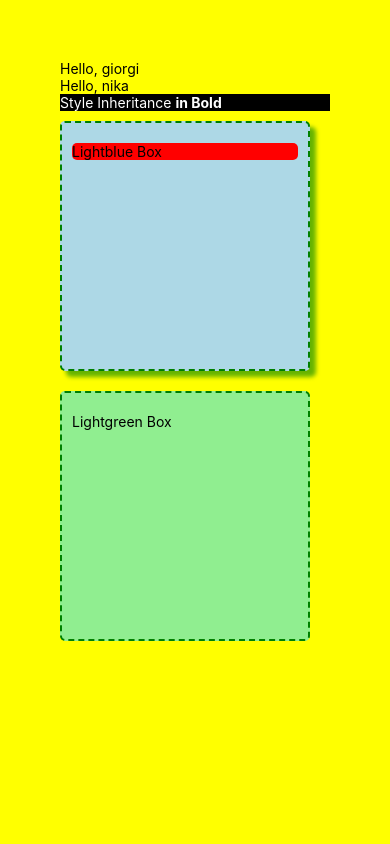
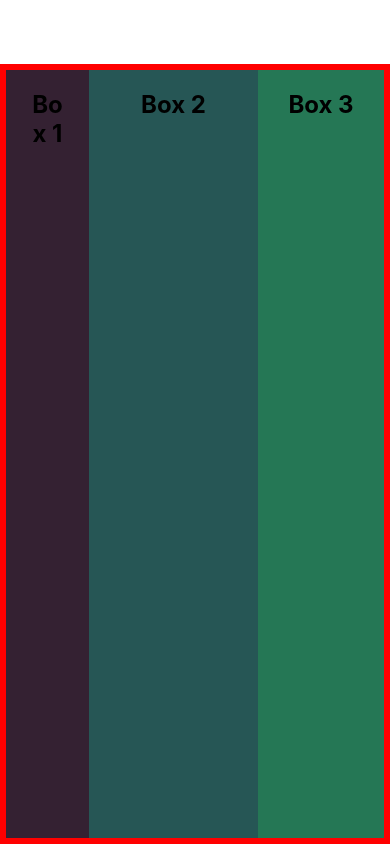
Before and after one commit to BERUASHVILIG/ReactNative, a React Native app: screen / in a window 390 px wide. Built offline with nearby package versions, Linux system fonts and the light colour scheme.

Commit message:
understand how flex work on View component and other layout styles

```diff
--- a/App.js
+++ b/App.js
@@ -1,76 +1,26 @@
-import { View, StyleSheet, Text } from "react-native";
-import Greet from "./components/Greet";
+import { View, StyleSheet, Text, ScrollView } from "react-native";
+import Box from "./components/Box";
 
 export default function App() {
   return (
     <View style={styles.container}>
-      <Greet name="giorgi" />
-      <Greet name="nika" />
-      <View style={styles.darkMode}>
-        <Text style={styles.darkModeText}>
-          Style Inheritance <Text style={styles.boldText}>in Bold</Text>
-        </Text>
-      </View>
-      {/* Inheritance from View component in react native isnt working but working in case of Text component */}
-      <View style={[styles.box, styles.lightblueBg, styles.boxShadow]}>
-        <Text style={{ borderRadius: 5, backgroundColor: "red" }}>
-          {/* borderradius styleing in Text component only assigned to android version not ios,
-           if for ios want borderadius must be wrapped in View comp  */}
-          Lightblue Box
-        </Text>
-      </View>
-      <View style={[styles.box, styles.lightgreenBg, styles.androidShadow]}>
-        <Text>Lightgreen Box</Text>
-      </View>
+      <Box style={{ backgroundColor: "#342132", flex: 1 }}>Box 1</Box>
+      <Box style={{ backgroundColor: "#265655", flex: 3 }}>Box 2</Box>
+      <Box style={{ backgroundColor: "#257755", flex: 2 }}>Box 3</Box>
+      {/* <Box style={{ backgroundColor: "#755126" }}>Box 4</Box>
+      <Box style={{ backgroundColor: "#338598" }}>Box 5</Box>
+      <Box style={{ backgroundColor: "#789922" }}>Box 6</Box> */}
     </View>
   );
 }
 
 const styles = StyleSheet.create({
   container: {
+    marginTop: 64,
+    borderWidth: 6,
+    borderColor: "red",
     flex: 1,
-    backgroundColor: "yellow",
-    padding: 60,
-  },
-  darkMode: {
-    backgroundColor: "black",
-  },
-  darkModeText: {
-    color: "white",
-  },
-  boldText: {
-    fontWeight: "bold",
-  },
-  box: {
-    width: 250,
-    height: 250,
-    // padding: 20,
-    paddingHorizontal: 10,
-    paddingVertical: 20,
-    marginVertical: 10,
-    borderWidth: 2,
-    borderColor: "green",
-    borderStyle: "dashed",
-    borderRadius: 5,
-  },
-  lightblueBg: {
-    backgroundColor: "lightblue",
-  },
-  lightgreenBg: {
-    backgroundColor: "lightgreen",
-  },
-  boxShadow: {
-    shadowColor: "green",
-    shadowOffset: {
-      width: 6,
-      height: 6,
-    },
-    shadowOpacity: 0.6,
-    shadowRadius: 4,
-    // this boxShadow class properties work on ios version
-  },
-  androidShadow: {
-    elevation: 10,
-    // this wil work on android
+    flexDirection: "row",
+    justifyContent: "center",
   },
 });
--- /dev/null
+++ b/components/Box.js
@@ -0,0 +1,23 @@
+import { View, Text, StyleSheet } from "react-native";
+
+const Box = ({ children, style }) => {
+  return (
+    <View style={[styles.box, style]}>
+      <Text style={styles.text}>{children}</Text>
+    </View>
+  );
+};
+
+const styles = StyleSheet.create({
+  box: {
+    backgroundColor: "#fff",
+    padding: 20,
+  },
+  text: {
+    fontSize: 24,
+    fontWeight: "bold",
+    textAlign: "center",
+  },
+});
+
+export default Box;
--- a/components/Greet.js
+++ /dev/null
@@ -1,11 +0,0 @@
-import { View, Text } from "react-native";
-
-const Greet = ({ name }) => {
-  return (
-    <View>
-      <Text>Hello, {name}</Text>
-    </View>
-  );
-};
-
-export default Greet;
```
